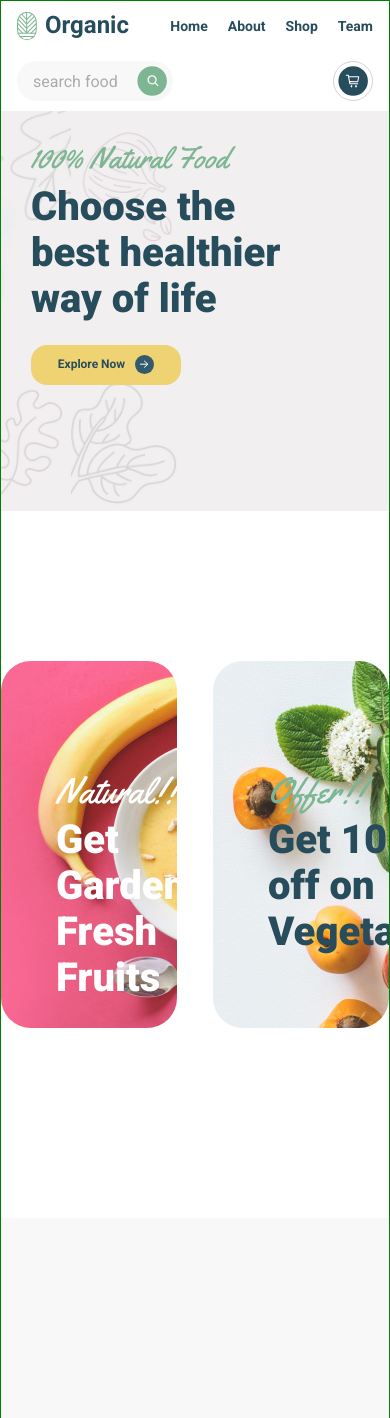
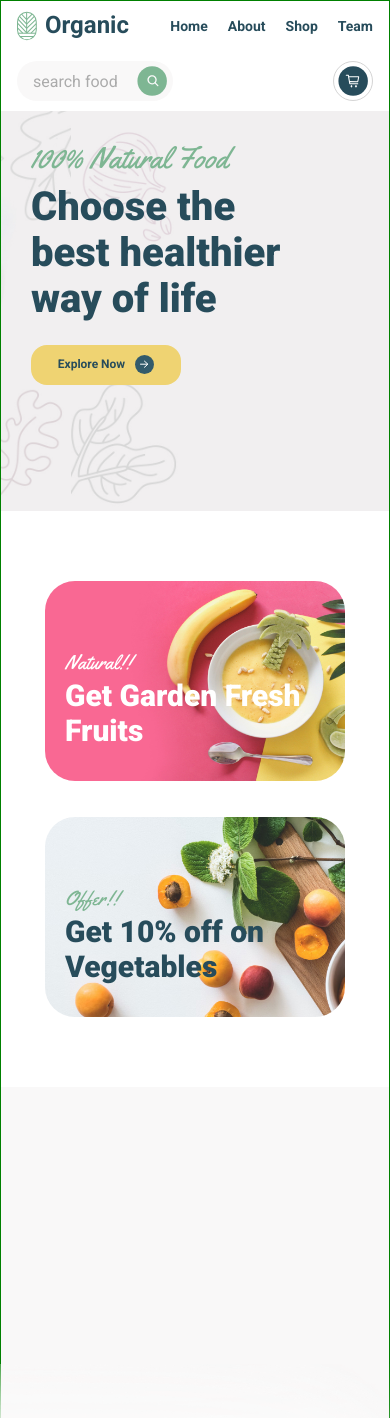
Before and after one commit to Vlad32032/organic-food, a React (Create React App) app: page /organic-food/ in a window 390 px wide. Shown: the top 1418 px of the page. Built offline with nearby package versions, Linux system fonts and the light colour scheme; no server answers.

Commit message:
added adaptive for HomeMiniBannerBlock

```diff
--- a/src/components/Main/HomeBlocks/HomeMiniBannerBlock/HomeMiniBannerBlock.module.scss
+++ b/src/components/Main/HomeBlocks/HomeMiniBannerBlock/HomeMiniBannerBlock.module.scss
@@ -5,4 +5,26 @@
 
     padding: 150px 0 190px;
     margin: 0 auto;
+
+    @media (max-width: 1600px) {
+        display: grid;
+        grid-template-columns: 60px 1fr 60px;
+        grid-template-rows: repeat(2, 1fr);
+
+        max-width: 745px;
+        padding: 70px 0;
+
+        @media (max-width: 850px) {
+            display: flex;
+            flex-wrap: wrap;
+        }
+
+        article:first-child {
+            grid-area: 1 / 1 / 2 / 3;
+        }
+
+        article:last-child {
+            grid-area: 2 / 2 / 3 / 4;
+        }
+    }
 }
--- a/src/components/UI/MiniBannerCard/MiniBannerCard.module.scss
+++ b/src/components/UI/MiniBannerCard/MiniBannerCard.module.scss
@@ -16,6 +16,11 @@
 
     transition: box-shadow ease-in 300ms;
 
+    @media (max-width: 850px) {
+        width: 300px;
+        height: 200px;
+    }
+
     &:hover {
         box-shadow: $main-box-shadow;
     }
@@ -26,6 +31,11 @@
 
     img {
         transition: transform ease-in 800ms;
+
+        @media (max-width: 850px) {
+            width: 400px;
+            height: 200px;
+        }
     }
 
     .wrapper {
@@ -33,12 +43,21 @@
         top: 110px;
         left: 55px;
 
+        @media (max-width: 850px) {
+            top: 70px;
+            left: 20px;
+        }
+
         h2 {
             margin-bottom: 5px;
 
             font-family: $third-font-family;
             font-weight: 400;
             font-size: 36px;
+
+            @media (max-width: 850px) {
+                font-size: 20px;
+            }
         }
 
         h3 {
@@ -46,6 +65,10 @@
 
             font-weight: 800;
             font-size: 40px;
+
+            @media (max-width: 850px) {
+                font-size: 30px;
+            }
         }
     }
 
```
